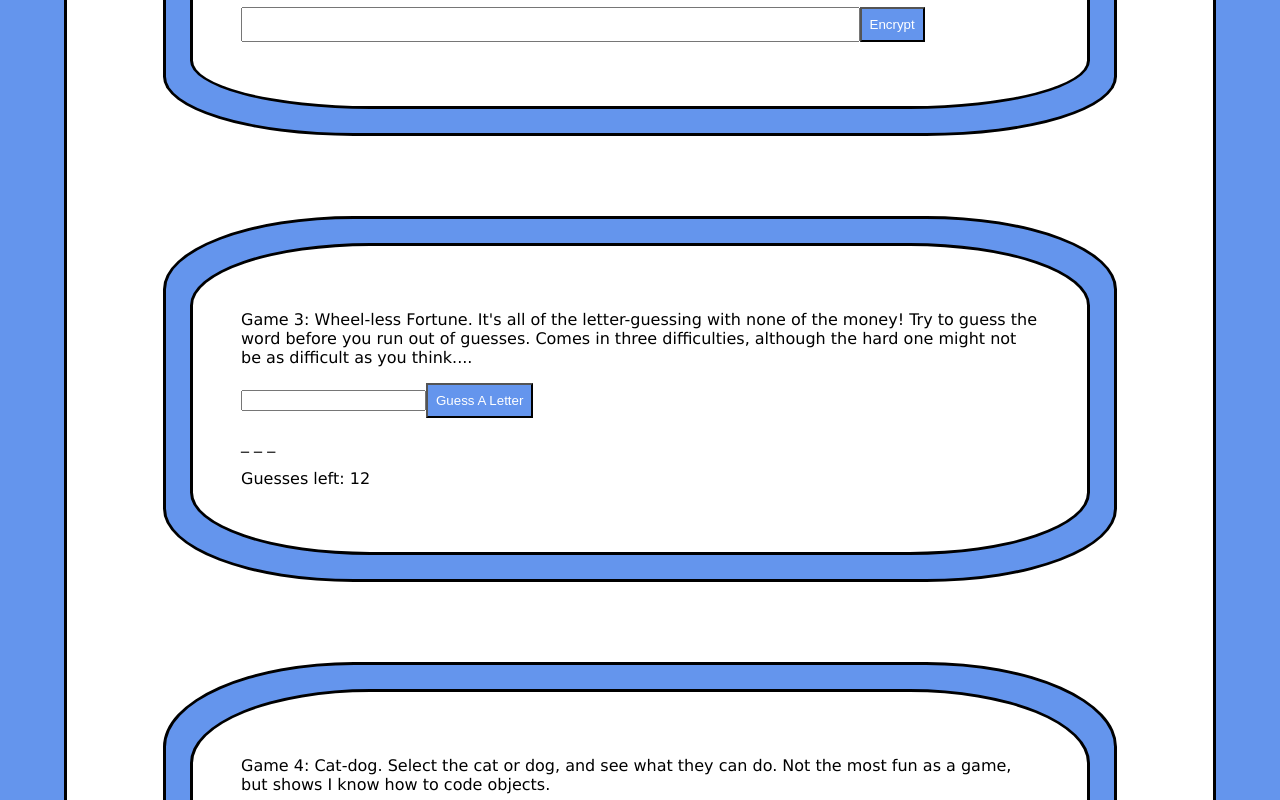
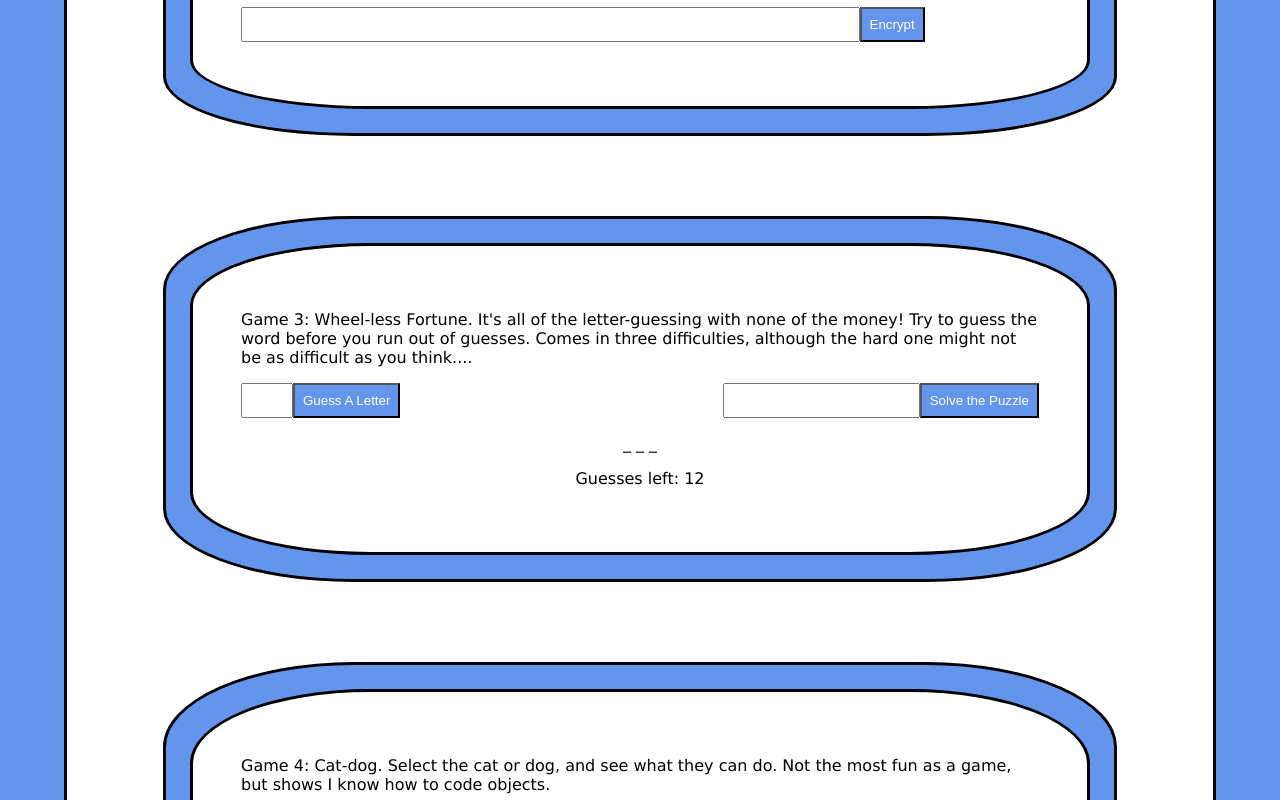
Before and after one commit to L1ndseyHerman/Personal-Website-ReactJS, a React (Create React App) app: page /js-skills in a window 1280 px wide. Both pictures are taken after a click on the button "Easy". Shown: the part 1184-1984 px from the top of the page. Built offline with nearby package versions, Linux system fonts and the light colour scheme.

Commit message:
CSS for In_GameWheel_lessFortune done.

```diff
--- a/src/components/In_GameWheel_lessFortune.module.css
+++ b/src/components/In_GameWheel_lessFortune.module.css
@@ -3,3 +3,31 @@
   background-color: cornflowerblue;
   padding: 0.5rem;
 }
+.buttonRight {
+  color: white;
+  background-color: cornflowerblue;
+  padding: 0.5rem;
+  float: right;
+}
+.input {
+  padding: 0.5rem;
+  width: 2rem;
+}
+.inputRight {
+  padding: 0.5rem;
+  float: right;
+}
+.par {
+  text-align: center;
+}
+
+@media only screen and (max-width: 1024px) {
+  .buttonRight {
+    float: none;
+    display: block;
+    margin-top: 2rem;
+  }
+  .inputRight {
+    float: none;
+  }
+}
--- a/src/components/In_GameWheel_lessFortune.tsx
+++ b/src/components/In_GameWheel_lessFortune.tsx
@@ -13,8 +13,7 @@ const In_GameWheel_lessFortune: React.FC<{
   const theAnswer = "cat";
   const guessRef = useRef<HTMLInputElement>(null);
 
-  //	Makes sure the input is just one lower-case letter.
-  const checkInputForErrors = () => {
+  const checkInputForOneLowercaseLetter = () => {
     const inputString = guessRef.current!.value;
     //	Makes sure the letter is both the start and the end of the regex, meaning nothing else can be there.
     const regex = /^[a-z]$/;
@@ -30,13 +29,22 @@ const In_GameWheel_lessFortune: React.FC<{
 
   return (
     <>
-      <input type="text" ref={guessRef} />
-      <button className={classes.button} onClick={checkInputForErrors}>
+      <input type="text" ref={guessRef} className={classes.input} />
+      <button
+        className={classes.button}
+        onClick={checkInputForOneLowercaseLetter}
+      >
         Guess A Letter
       </button>
-      {inputHasError && <p>Please guess one lower-case letter at a time.</p>}
-      <p>{whatYouSolvedSoFar}</p>
-      <p>Guesses left: {guessesLeft}</p>
+      <button className={classes.buttonRight}>Solve the Puzzle</button>
+      <input type="text" className={classes.inputRight} />
+      {inputHasError && (
+        <p className={classes.par}>
+          Please guess one lower-case letter at a time.
+        </p>
+      )}
+      <p className={classes.par}>{whatYouSolvedSoFar}</p>
+      <p className={classes.par}>Guesses left: {guessesLeft}</p>
     </>
   );
 };
```
